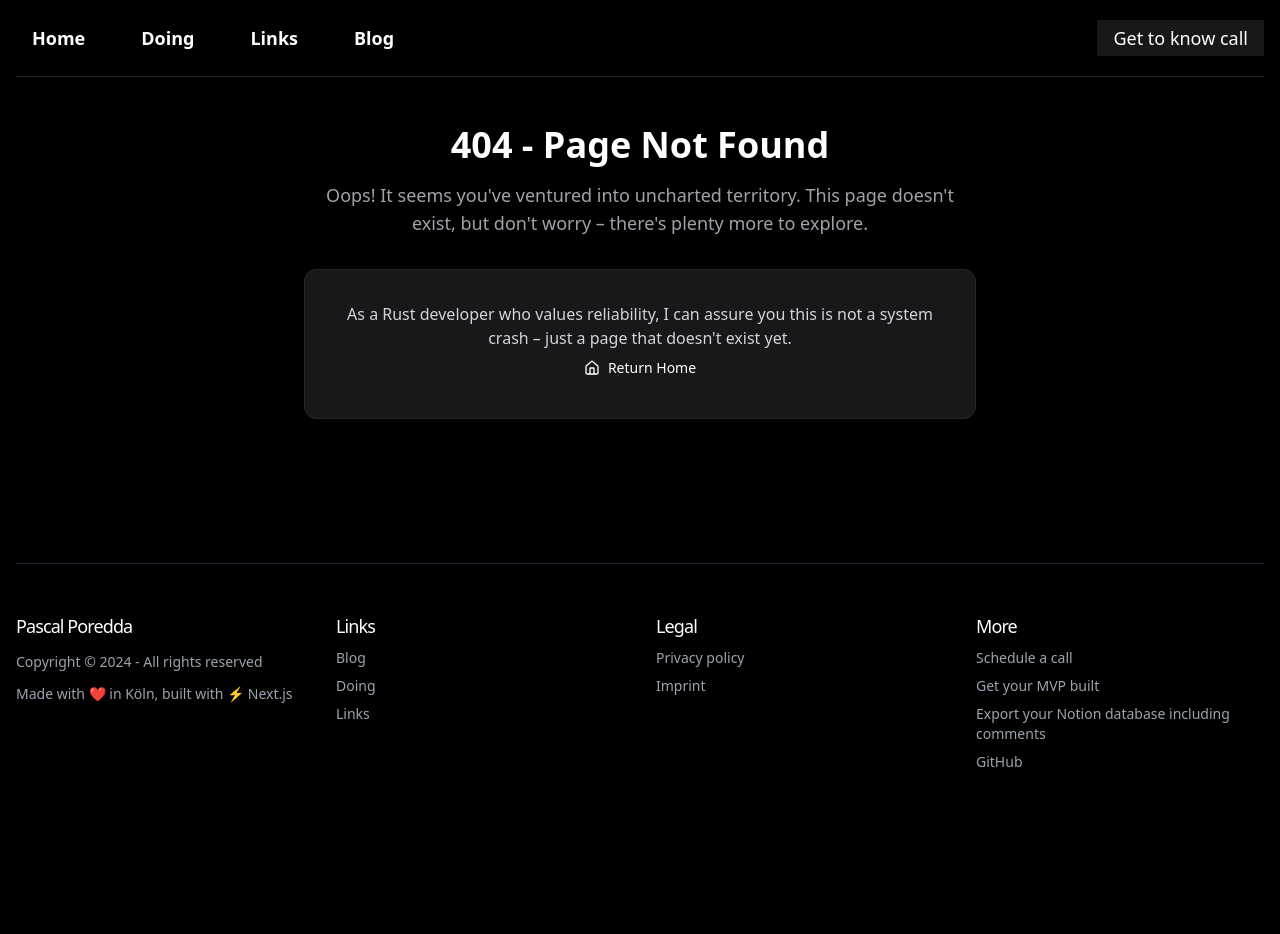
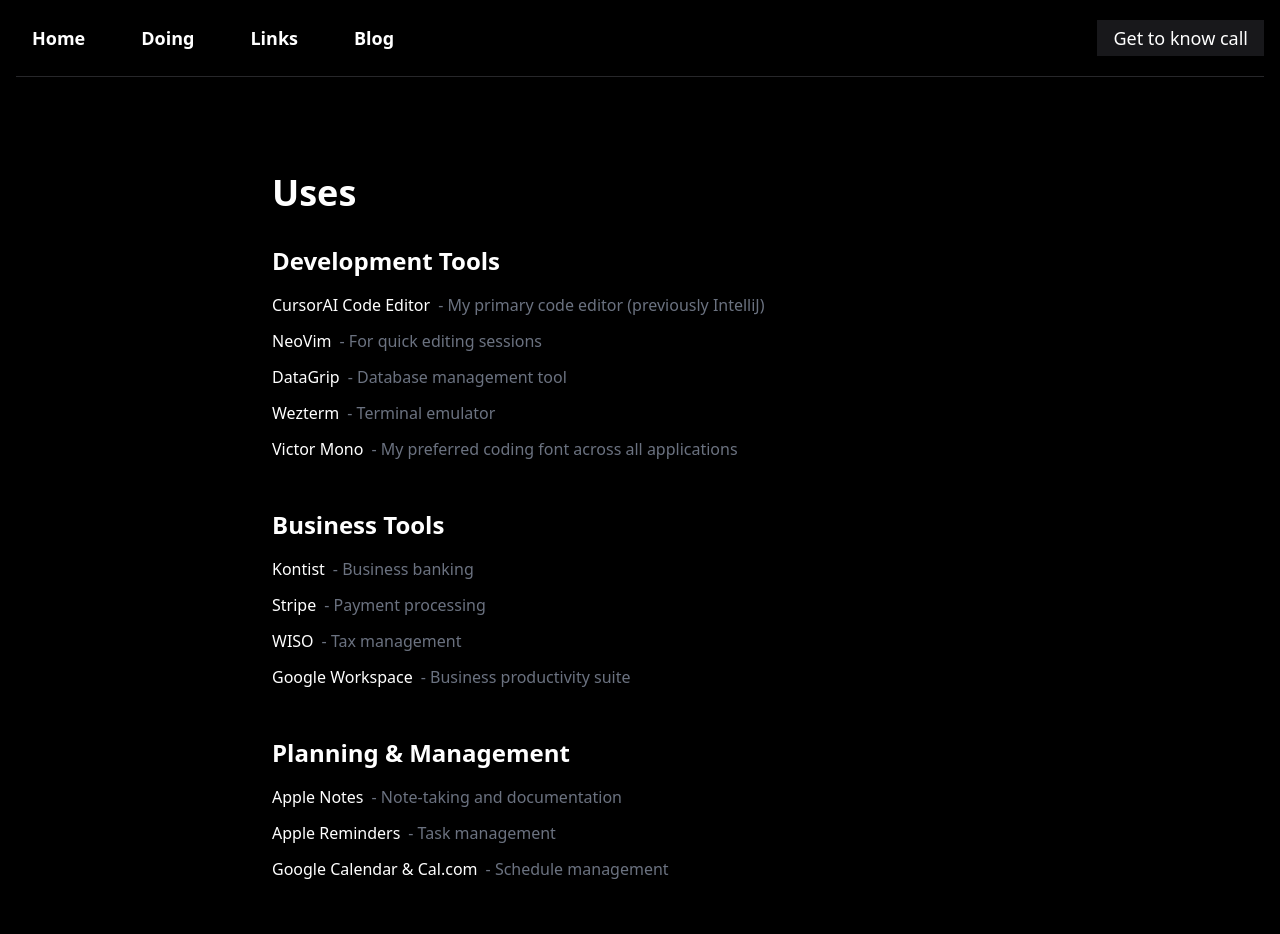
Before and after one commit to pascalporedda/www-pascal-poredda-de, a Next.js app: page /uses in a window 1280 px wide. Before the commit this address had no page. Shown: the top 934 px of the page. Before the commit the page ends 820 px from the top, so only its background shows below. Built offline with nearby package versions, Linux system fonts and the light colour scheme.

Commit message:
add uses page

```diff
--- /dev/null
+++ b/app/uses/page.tsx
@@ -0,0 +1,90 @@
+import { Metadata } from 'next'
+
+export const metadata: Metadata = {
+  title: 'Uses | Tools & Software',
+  description: 'Software, tools, and hardware I use on a daily basis',
+}
+
+export default function UsesPage() {
+  return (
+    <div className="max-w-3xl mx-auto px-4 py-12">
+      <h1 className="text-4xl font-bold mb-8">Uses</h1>
+
+      <section className="mb-12">
+        <h2 className="text-2xl font-semibold mb-4">Development Tools</h2>
+        <ul className="space-y-3">
+          <li className="flex items-start">
+            <span className="font-medium">CursorAI Code Editor</span>
+            <span className="text-gray-500 dark:text-gray-400 ml-2">- My primary code editor (previously IntelliJ)</span>
+          </li>
+          <li className="flex items-start">
+            <span className="font-medium">NeoVim</span>
+            <span className="text-gray-500 dark:text-gray-400 ml-2">- For quick editing sessions</span>
+          </li>
+          <li className="flex items-start">
+            <span className="font-medium">DataGrip</span>
+            <span className="text-gray-500 dark:text-gray-400 ml-2">- Database management tool</span>
+          </li>
+          <li className="flex items-start">
+            <span className="font-medium">Wezterm</span>
+            <span className="text-gray-500 dark:text-gray-400 ml-2">- Terminal emulator</span>
+          </li>
+          <li className="flex items-start">
+            <span className="font-medium">Victor Mono</span>
+            <span className="text-gray-500 dark:text-gray-400 ml-2">- My preferred coding font across all applications</span>
+          </li>
+        </ul>
+      </section>
+
+      <section className="mb-12">
+        <h2 className="text-2xl font-semibold mb-4">Business Tools</h2>
+        <ul className="space-y-3">
+          <li className="flex items-start">
+            <span className="font-medium">Kontist</span>
+            <span className="text-gray-500 dark:text-gray-400 ml-2">- Business banking</span>
+          </li>
+          <li className="flex items-start">
+            <span className="font-medium">Stripe</span>
+            <span className="text-gray-500 dark:text-gray-400 ml-2">- Payment processing</span>
+          </li>
+          <li className="flex items-start">
+            <span className="font-medium">WISO</span>
+            <span className="text-gray-500 dark:text-gray-400 ml-2">- Tax management</span>
+          </li>
+          <li className="flex items-start">
+            <span className="font-medium">Google Workspace</span>
+            <span className="text-gray-500 dark:text-gray-400 ml-2">- Business productivity suite</span>
+          </li>
+        </ul>
+      </section>
+
+      <section className="mb-12">
+        <h2 className="text-2xl font-semibold mb-4">Planning & Management</h2>
+        <ul className="space-y-3">
+          <li className="flex items-start">
+            <span className="font-medium">Apple Notes</span>
+            <span className="text-gray-500 dark:text-gray-400 ml-2">- Note-taking and documentation</span>
+          </li>
+          <li className="flex items-start">
+            <span className="font-medium">Apple Reminders</span>
+            <span className="text-gray-500 dark:text-gray-400 ml-2">- Task management</span>
+          </li>
+          <li className="flex items-start">
+            <span className="font-medium">Google Calendar & Cal.com</span>
+            <span className="text-gray-500 dark:text-gray-400 ml-2">- Schedule management</span>
+          </li>
+        </ul>
+      </section>
+
+      <section className="mb-12">
+        <h2 className="text-2xl font-semibold mb-4">Hardware</h2>
+        <ul className="space-y-3">
+          <li className="flex items-start">
+            <span className="font-medium">Apple MacBook Pro</span>
+            <span className="text-gray-500 dark:text-gray-400 ml-2">- M2 Pro with 32GB RAM</span>
+          </li>
+        </ul>
+      </section>
+    </div>
+  )
+}
```
